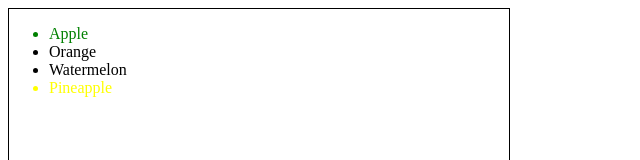
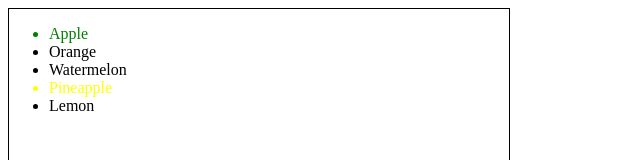
Before and after one commit to escbooster12/simulation-practice-lms, a plain HTML site: page index.html in a window 1280 px wide. Shown: the top 160 px of the page, 0-640 px from the left. Drawn offline with Linux system fonts and the light colour scheme.

Commit message:
Insert Lemon (#7)
Co-authored-by: Pif <epifanio.villaro@usjr.edu.ph>

```diff
--- a/index.html
+++ b/index.html
@@ -29,6 +29,7 @@
                 <li clsas="orange">Orange</li>
                 <li>Watermelon</li>
                 <li class="yellow"> Pineapple</li>
+                <li>Lemon</li>
 
             </ul>
         </div>
```
